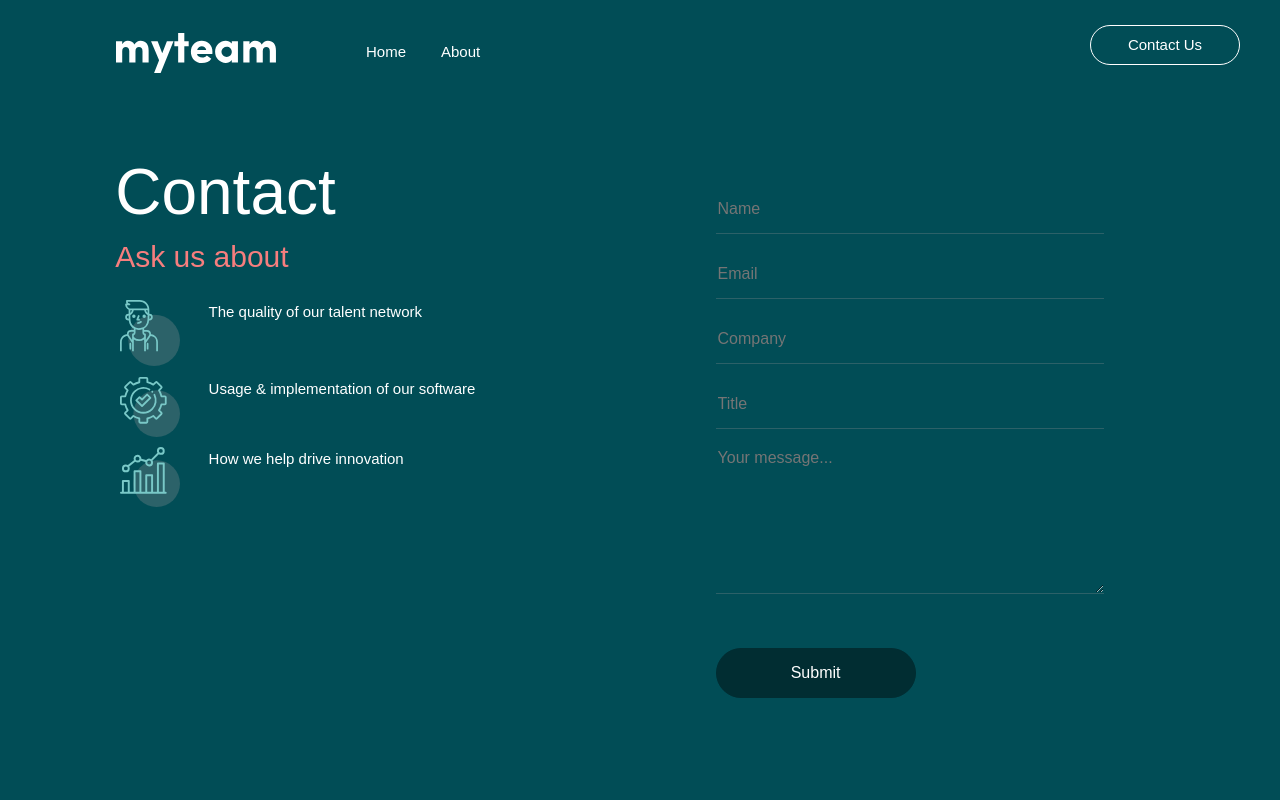
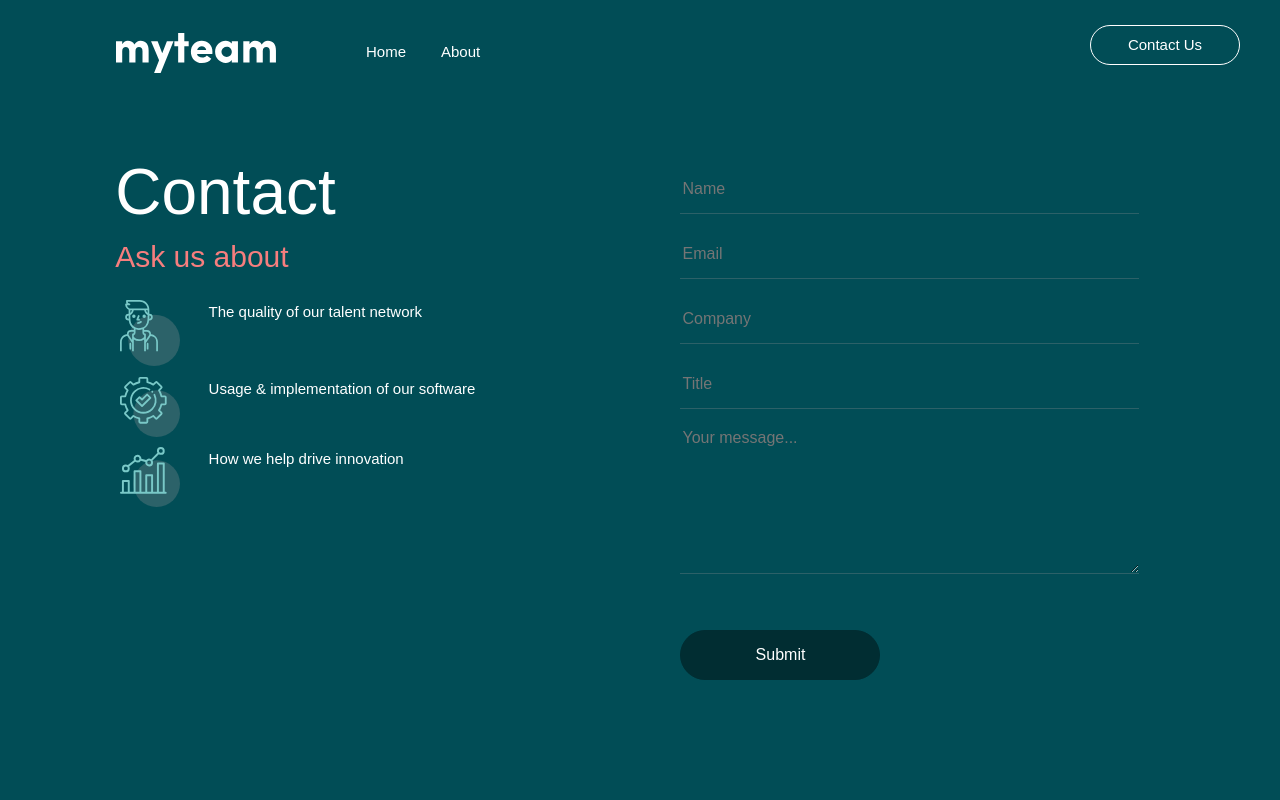
Before and after one commit to clf94-dev/myteam-vue, a Vue app: page /contact in a window 1280 px wide. Shown: the top 800 px of the page. Built offline with nearby package versions, Linux system fonts and the light colour scheme.

Commit message:
touched style contact Section-Form components

```diff
--- a/src/components/ContactSection.vue
+++ b/src/components/ContactSection.vue
@@ -124,15 +124,4 @@ export default {
         padding: 0 5%;
     }
 }
-
-.contact-section .form-col {
-
-    padding-top: 3%;
-}
-
-@media screen and (min-width: 1081px) {
-    .contact-section .form-col {
-        padding: 2% 5%;
-    }
-}
 </style>
--- a/src/components/Form.vue
+++ b/src/components/Form.vue
@@ -17,6 +17,17 @@ export default {
 </script>
 
 <style scoped>
+.form-col {
+
+    padding-top: 3%;
+}
+
+@media screen and (min-width: 1081px) {
+    .form-col {
+        padding: 2% 5%;
+    }
+}
+
 input {
     width: 100%;
     outline: none;
```
